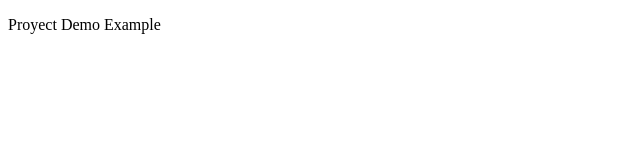
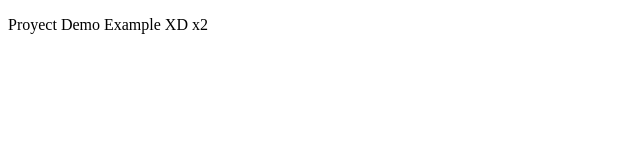
Before and after one commit to DiazLeandroG/proyectDemo, a plain HTML site: page index.html in a window 1280 px wide. Shown: the full height of the page, 0-640 px from the left. Drawn offline with Linux system fonts and the light colour scheme.

Commit message:
cambios agregados de ejemplo

```diff
--- a/index.html
+++ b/index.html
@@ -8,7 +8,7 @@
 </head>
 <body>
     <p>
-        Proyect Demo Example
+        Proyect Demo Example XD x2
     </p>
 </body>
 </html>
```
